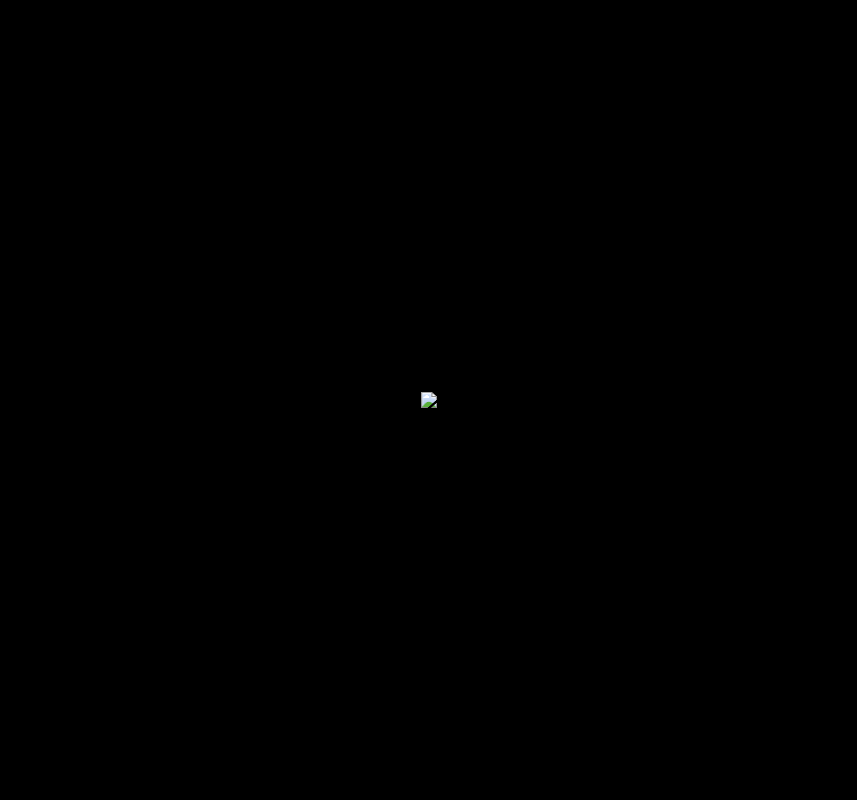
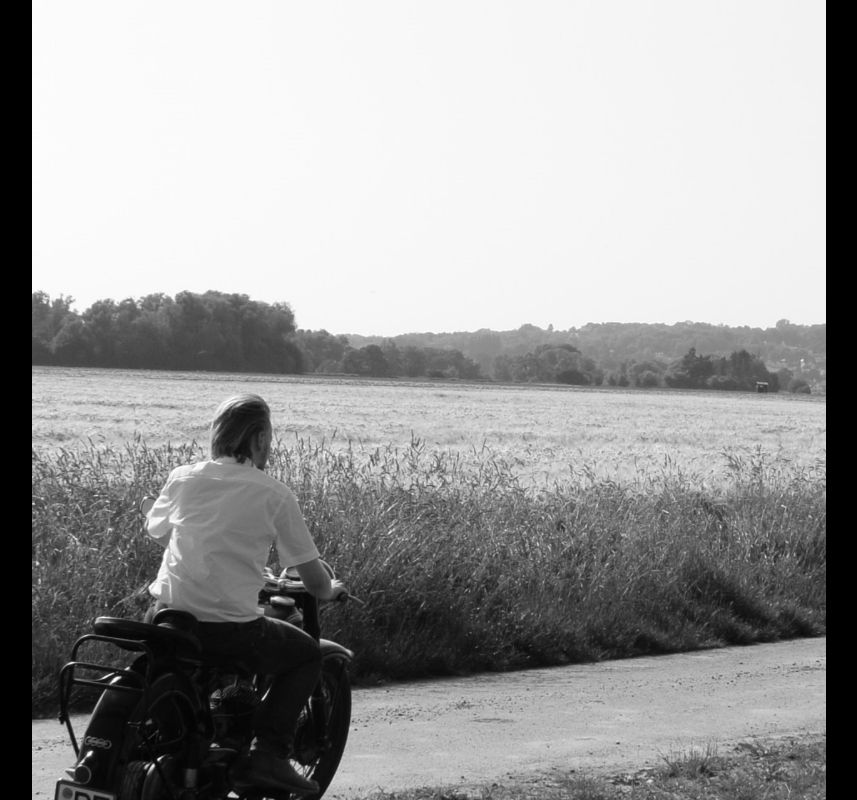
Before and after one commit to iGITt23/skbd, a plain HTML site: page sk.html in a window 1280 px wide. Shown: the whole page, without its empty margins (211-1068 px from the left). Drawn offline with Linux system fonts and the light colour scheme.

Commit message:
Update sk.html

```diff
--- a/sk.html
+++ b/sk.html
@@ -19,6 +19,6 @@ img {
 </style>
 </head>
 <body>
-<img src="bild.jpg">
+<img src="DKW_1.jpg">
 </body>
 </html>
```
